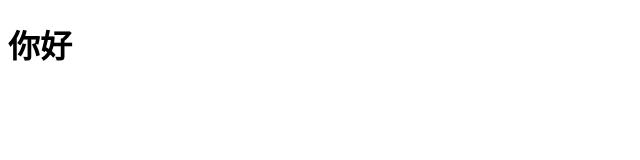
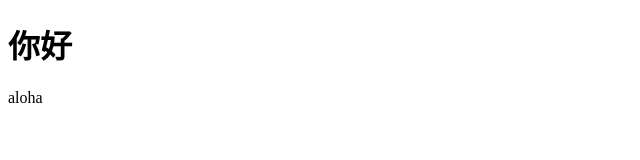
Before and after one commit to banlicake/project_01, a plain HTML site: page index.html in a window 1280 px wide. Shown: the full height of the page, 0-640 px from the left. Drawn offline with Linux system fonts and the light colour scheme.

Commit message:
信息修改

```diff
--- a/index.html
+++ b/index.html
@@ -9,6 +9,7 @@
 
 <body>
     <h1>你好</h1>
+    <p>aloha</p>
 </body>
 
 </html>
```
